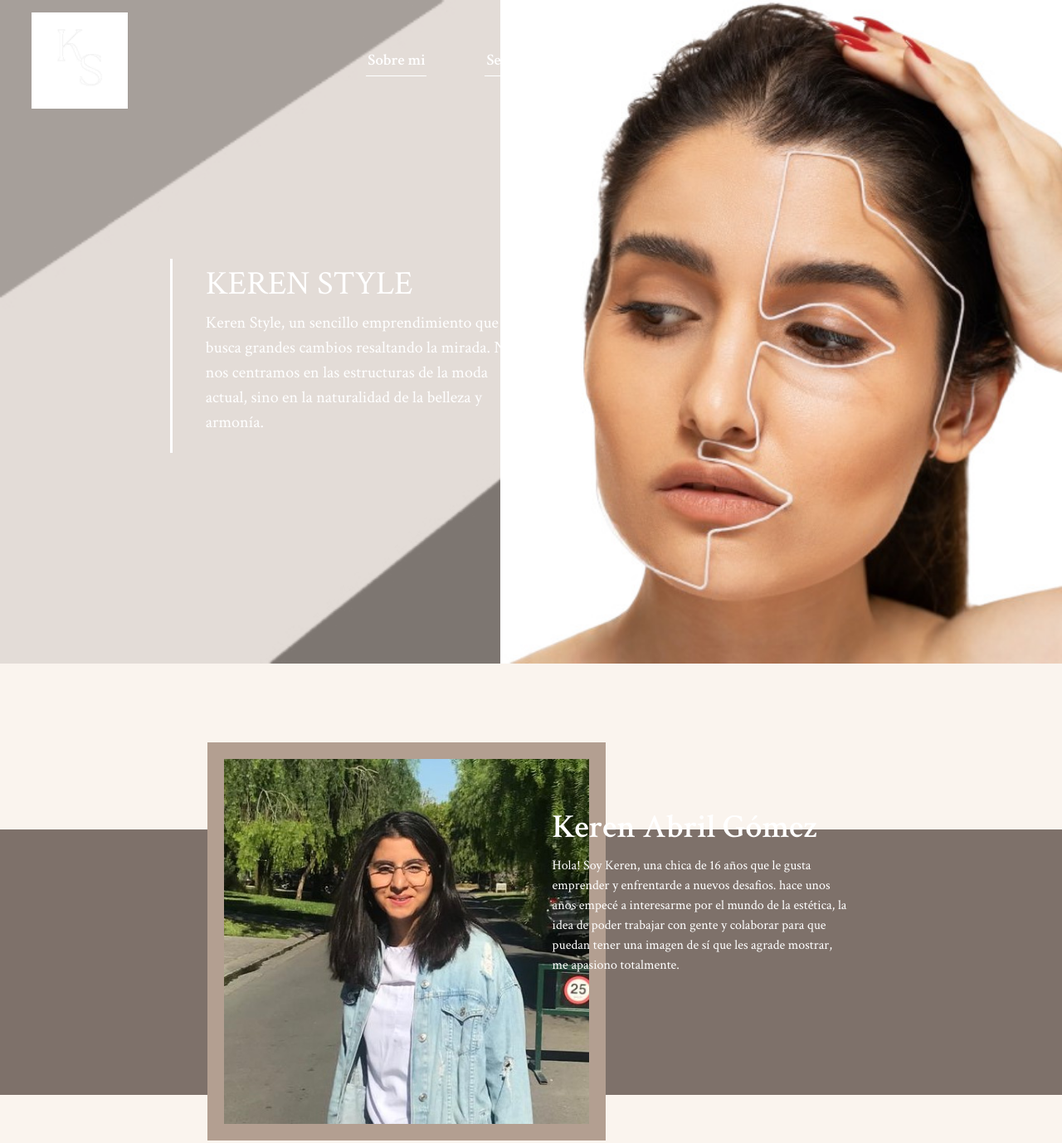
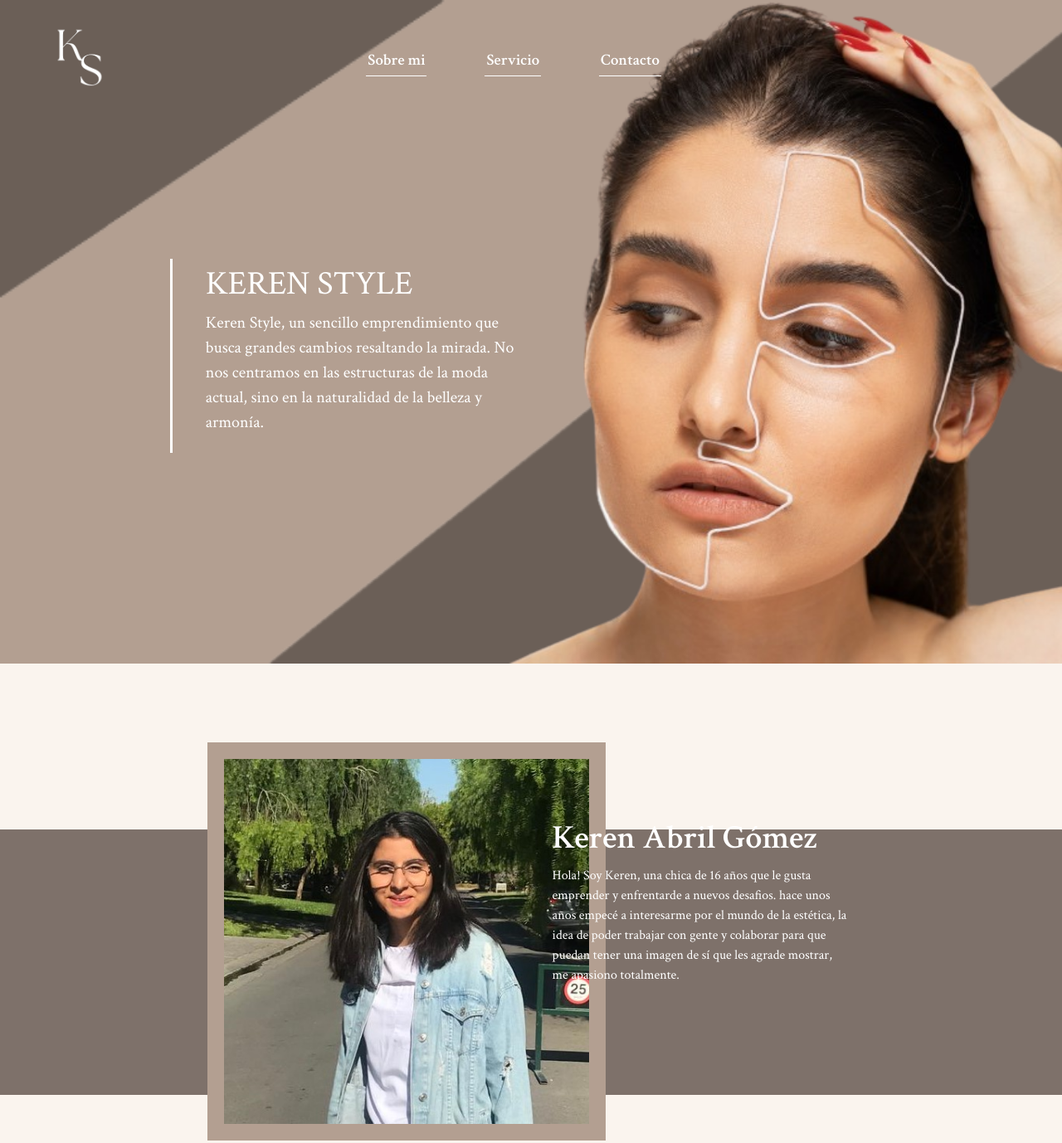
Before and after one commit to jeremiasar/Integrador, a plain HTML site: page index.html in a window 1280 px wide. Shown: the top 1378 px of the page at 83% size. Drawn offline with nearby package versions, Linux system fonts and the light colour scheme.

Commit message:
fixed images and text

```diff
--- a/estilo.css
+++ b/estilo.css
@@ -101,7 +101,7 @@ nav > img {
 }
 
 .nombre{
-    padding-top: 6% ;
+    padding-top: 7%;
     padding-left: 12%;
     width: 40%;
     background: none;
--- a/index.html
+++ b/index.html
@@ -17,7 +17,7 @@
         <section class="hero">
             <nav>
 
-                <img src="imagenes/iconoKeren.jpg" alt="Logo Keren Style">
+                <img src="imagenes/iconoKeren.png" alt="Logo Keren Style">
                 <div class="secciones">
                     <a href="">Sobre mi</a>
                     <a href="">Servicio</a>
@@ -30,9 +30,9 @@
                 <p>Keren Style, un sencillo emprendimiento que busca grandes cambios resaltando la mirada. No nos centramos en las estructuras de la moda actual, sino en la naturalidad de la belleza y armonía.</p>
             </div>
 
-            <img src="imagenes/fondohero2.jpg" alt="fondo negro" class="fondonegro2">
-            <img src="imagenes/fondohero1.jpg" alt="fondo negro" class="fondonegro">
-            <img src="imagenes/imagenhero.jpg" alt="Imagen de mujer" class="imgmujer" >
+            <img src="imagenes/fondohero2.png" alt="fondo negro" class="fondonegro2">
+            <img src="imagenes/fondohero1.png" alt="fondo negro" class="fondonegro">
+            <img src="imagenes/imagenhero.png" alt="Imagen de mujer" class="imgmujer" >
             <h1><i class="bi bi-list menuboton"></i></h1>
          </section>
 
```
Also changed, not shown: Imagenes/fondohero1.jpg (deleted), Imagenes/fondohero1.png (added), Imagenes/fondohero2.jpg (deleted), Imagenes/fondohero2.png (added), Imagenes/iconoKeren.jpg (deleted), Imagenes/iconoKeren.png (added), Imagenes/imagenhero.jpg (deleted), Imagenes/imagenhero.png (added).
